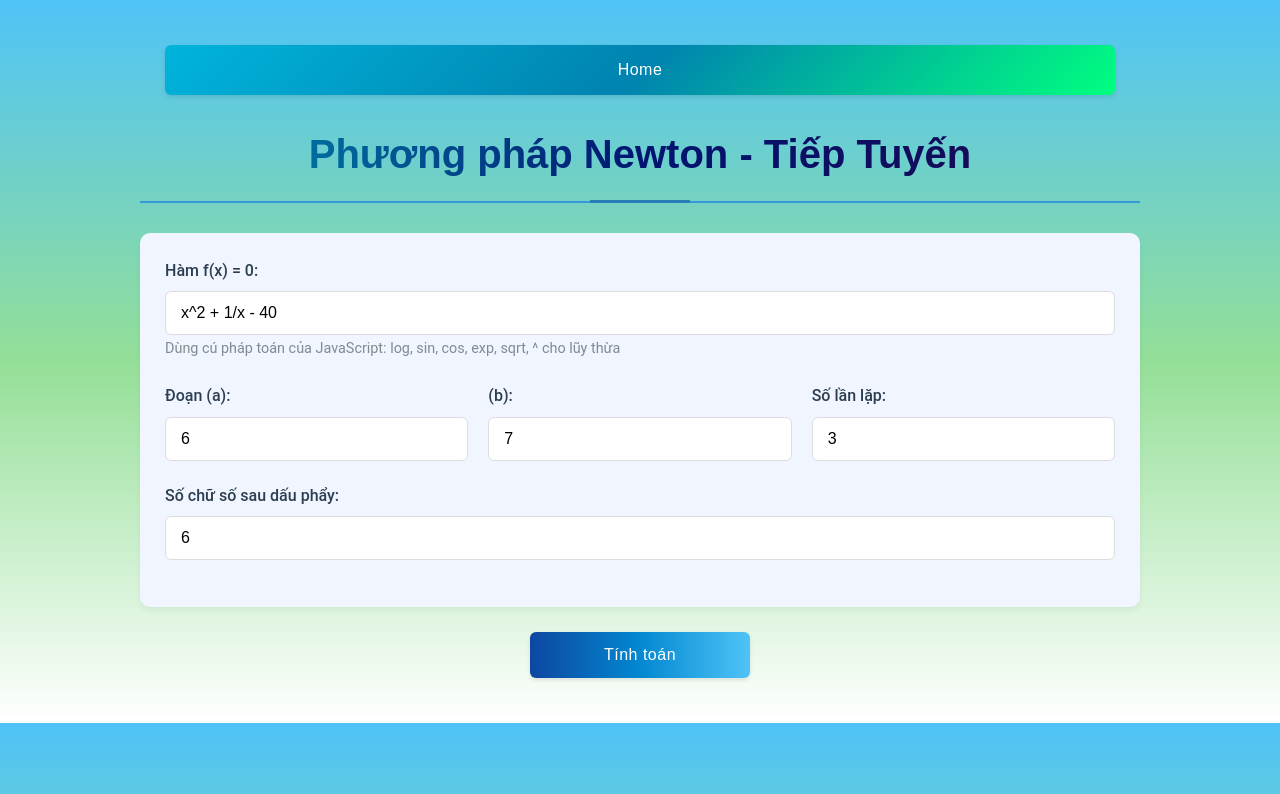
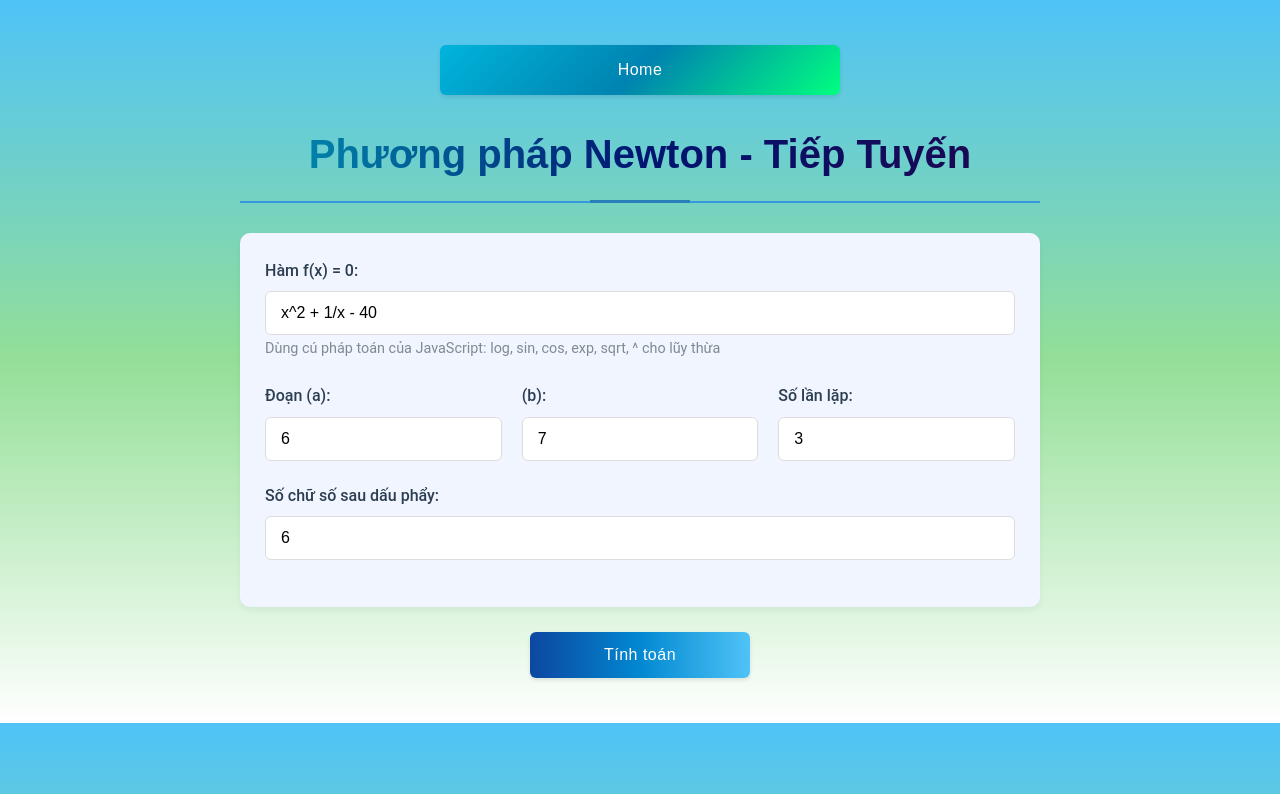
Before and after one commit to Khoiphuc/phuongphaptinh, a plain HTML site: page ppt/ptNewton.html in a window 1280 px wide. Drawn offline with nearby package versions, Linux system fonts and the light colour scheme.

Commit message:
Update ptNewton.html

```diff
--- a/ppt/ptNewton.html
+++ b/ppt/ptNewton.html
@@ -22,7 +22,7 @@
         body {
             font-family: 'Roboto', 'Segoe UI', Tahoma, Geneva, Verdana, sans-serif;
             background: linear-gradient(180deg, #4FC3F7, #94df97, #FFFFFF);
-            max-width: 1000px;
+            max-width: 800px;
             margin: 0 auto;
             padding: 20px;
             line-height: 1.6;
@@ -258,7 +258,7 @@
 
 <body>
     <button onclick="goToHomeWithTransition()"
-        style="width: 95%; height: 50px; text-align: center; background: linear-gradient(135deg, #00B4DB, #0083B0, #00FF7F);">Home</button>
+        style="width: 400px; height: 50px; text-align: center; background: linear-gradient(135deg, #00B4DB, #0083B0, #00FF7F);">Home</button>
     <h1>Phương pháp Newton - Tiếp Tuyến</h1>
     <div class="input-section">
         <div class="input-group">
```
